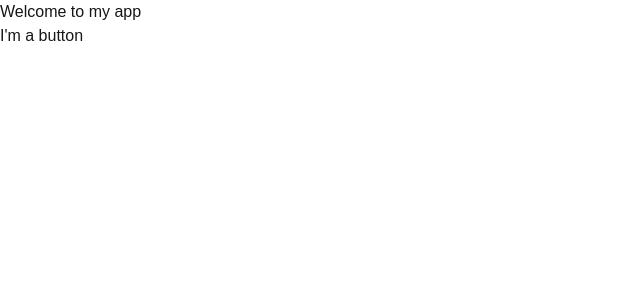
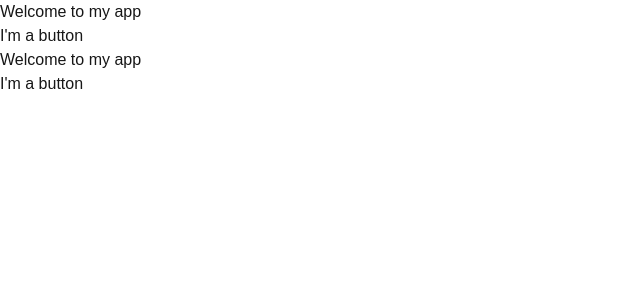
Before and after one commit to taminororo/wordle, a Next.js app: page / in a window 1280 px wide. Shown: the top 300 px of the page, without its empty margins (0-640 px from the left). Built offline with nearby package versions, Linux system fonts and the light colour scheme.

Commit message:
[add]export default functionの中身だけが表示されることの確認。複数コンポーネントを使用したい場合は片方をnamed exportしてデフォルトエクスポートの中でimportして使えば表示されることの確認

```diff
--- a/src/app/page.tsx
+++ b/src/app/page.tsx
@@ -5,6 +5,16 @@ export default function MyApp() {
     <div>
       <h1>Welcome to my app</h1>
       <Button />
+      <App /> {/* 呼び出せば、Appコンポーネントも表示されます */}
     </div>
   );
 }
+
+export function App() {
+  return (
+    <div>
+      <h1>Welcome to my app</h1>
+      <Button />
+    </div>
+  );
+}
```
